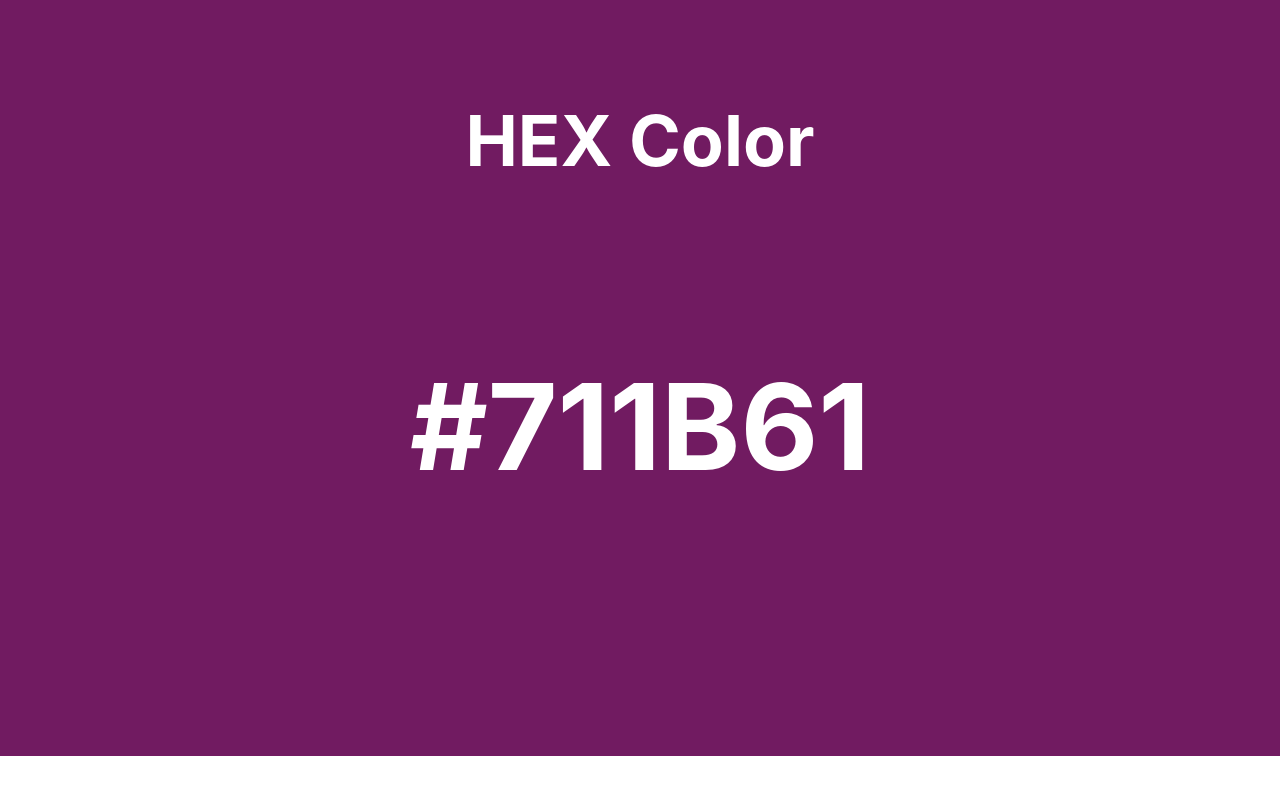
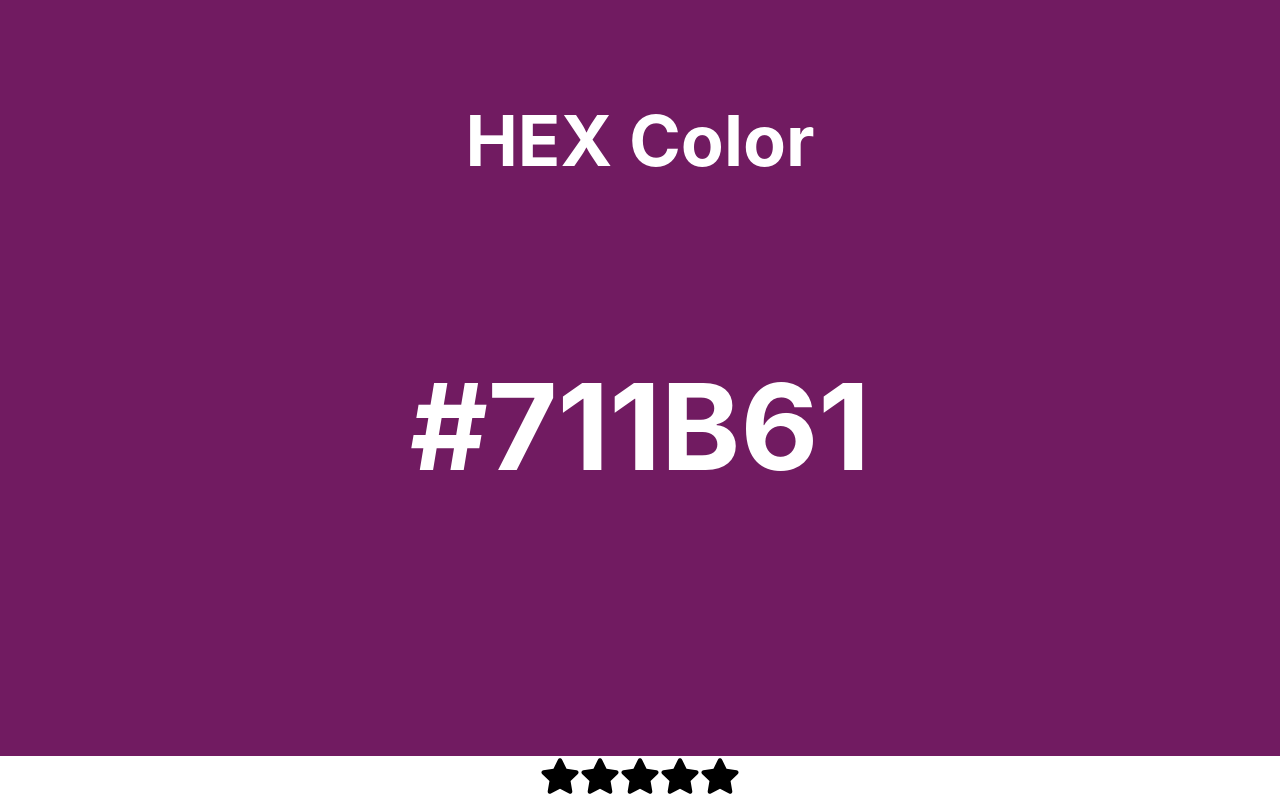
Before and after one commit to krishnash1355/react_projects, a React (Create React App) app: page / in a window 1280 px wide. Shown: the part 844-1644 px from the top of the page. Before the commit the page ends 1600 px from the top, so only its background shows below. Built offline with nearby package versions, Linux system fonts and the light colour scheme.

Commit message:
RatingStar

```diff
--- a/src/App.js
+++ b/src/App.js
@@ -1,6 +1,7 @@
 import './App.css';
 import Accordion from './Components/accordian';
 import RandomColor from './Components/random-color';
+import Star from './Components/star_rating';
 
 function App() {
   return (
@@ -9,6 +10,8 @@
     <Accordion>Aaja</Accordion>
     {/* Random Color Component */}
     <RandomColor></RandomColor>
+    {/* star Rating */}
+    <Star></Star>
     </div>
   );
 }
--- /dev/null
+++ b/src/Components/star_rating/index.jsx
@@ -0,0 +1,39 @@
+import { useState } from "react";
+import { FaStar } from "react-icons/fa";
+import './styles.css';
+
+export default function StarRating({ noOfStars = 5 }) {
+  const [rating, setRating] = useState(0);
+  const [hover, setHover] = useState(0);
+
+  function handleClick(getCurrentIndex) {
+    setRating(getCurrentIndex);
+  }
+
+  function handleMouseEnter(getCurrentIndex) {
+    setHover(getCurrentIndex);
+  }
+
+  function handleMouseLeave() {
+    setHover(rating);
+  }
+
+  return (
+    <div className="star-rating">
+      {[...Array(noOfStars)].map((_, index) => {
+        index += 1;
+
+        return (
+          <FaStar
+            key={index}
+            className={index <= (hover || rating) ? "active" : "inactive"}
+            onClick={() => handleClick(index)}
+            onMouseMove={() => handleMouseEnter(index)}
+            onMouseLeave={() => handleMouseLeave()}
+            size={40}
+          />
+        );
+      })}
+    </div>
+  );
+}
--- /dev/null
+++ b/src/Components/star_rating/styles.css
@@ -0,0 +1,7 @@
+.active {
+    color: #fff700;
+  }
+
+  .inactive {
+    color: #000000;
+  }
```
